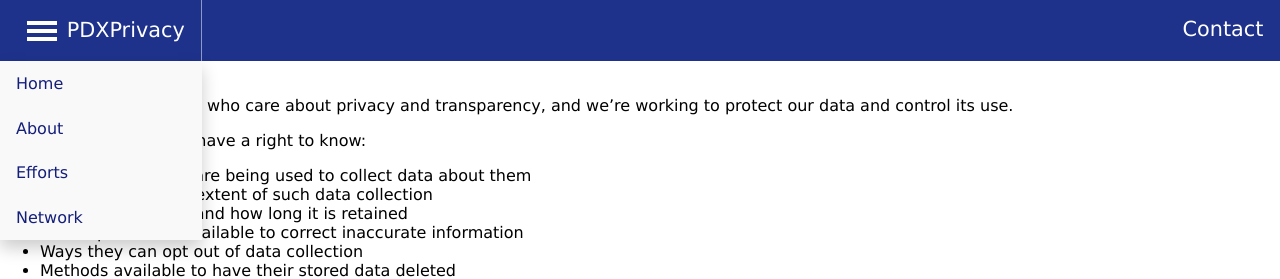
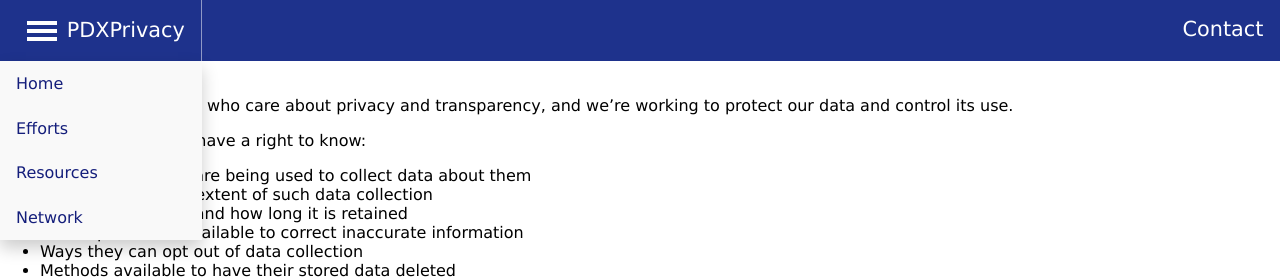
Before and after one commit to MichaelMorehouse/pdxprivacy-vue, a Vue app: page / in a window 1280 px wide. Shown: the top 279 px of the page. Built offline with nearby package versions, Linux system fonts and the light colour scheme.

Commit message:
fix typo

```diff
--- a/src/components/ui/Navbar.vue
+++ b/src/components/ui/Navbar.vue
@@ -11,8 +11,8 @@
       </button>
       <div class="dropdown-content">
         <router-link to="/">Home</router-link>
-        <router-link to="/about">About</router-link>
         <router-link to="/efforts">Efforts</router-link>
+        <router-link to="/resources">Resources</router-link>
         <router-link to="/network">Network</router-link>
       </div>
     </div>
```
